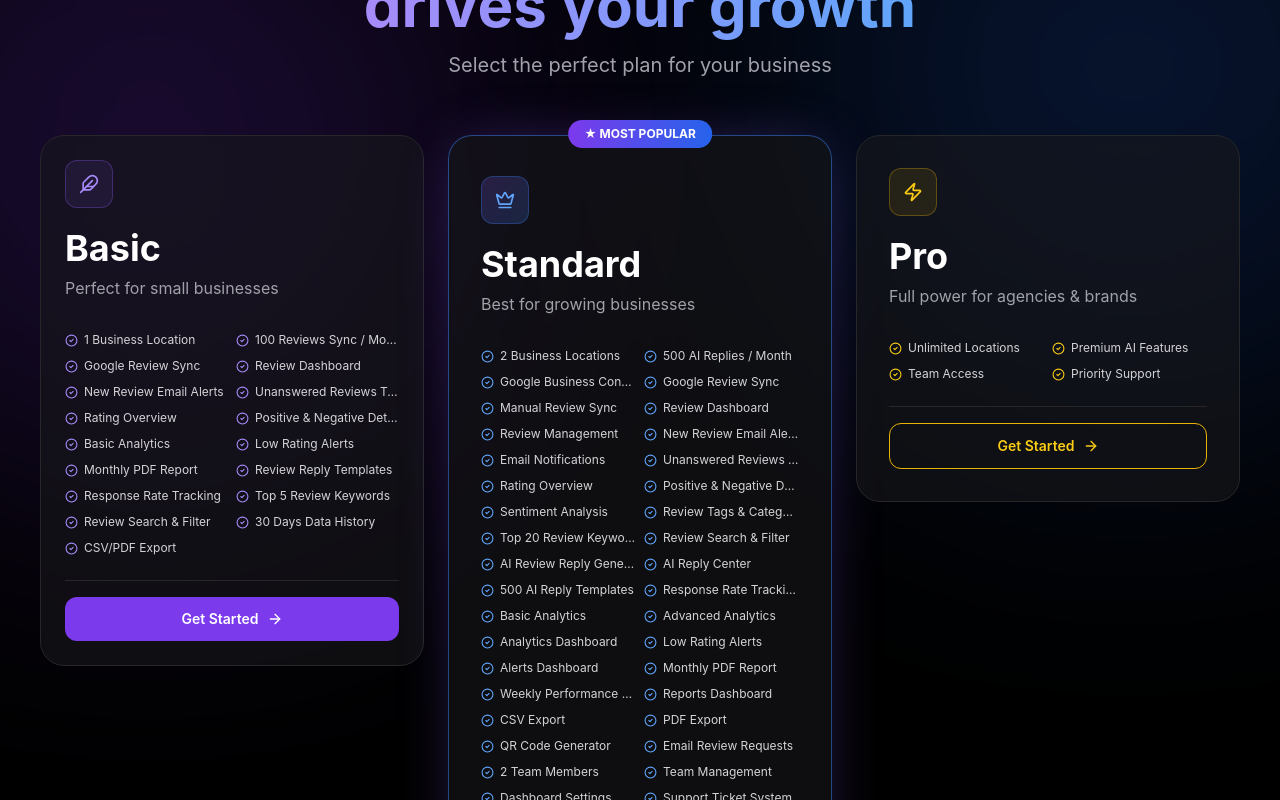
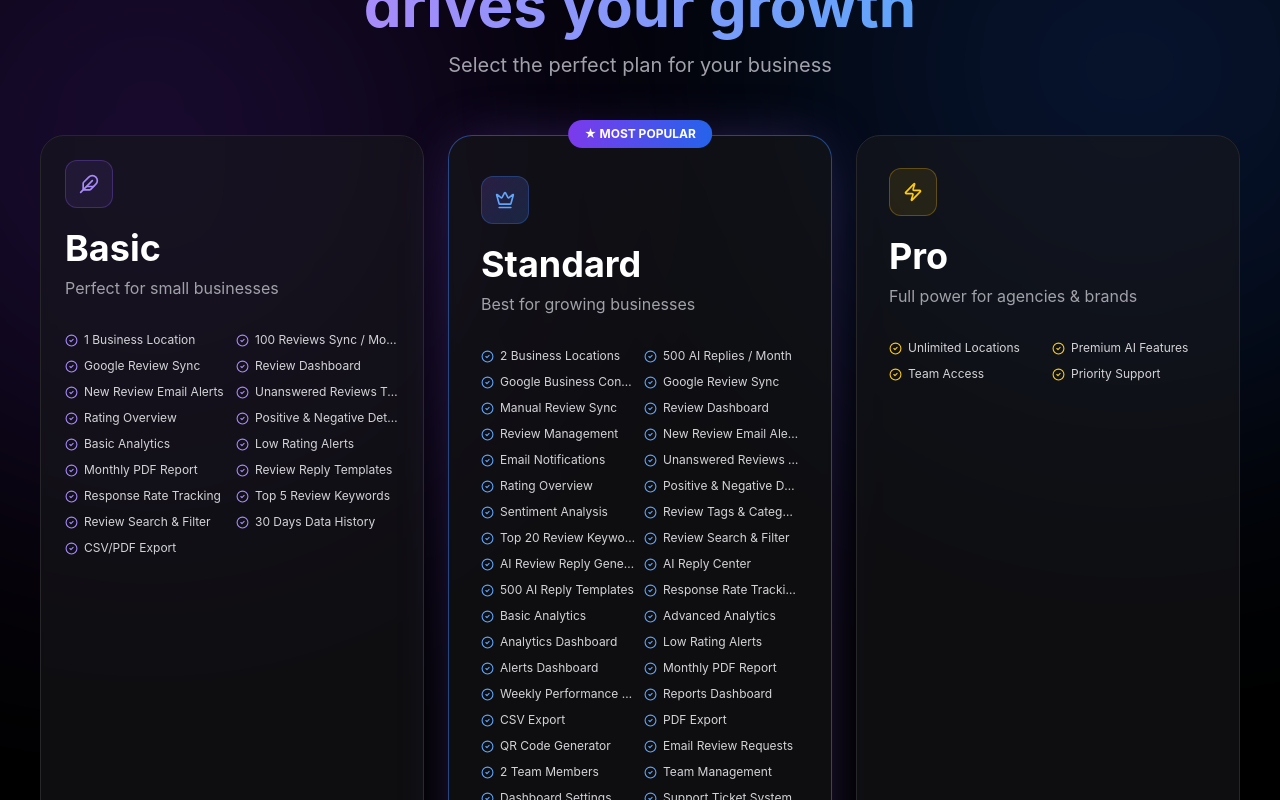
Before and after one commit to afnankhan123456/reviewreply-ai, a Next.js app: page /plans in a window 1280 px wide. Shown: the part 360-1160 px from the top of the page. Built offline with nearby package versions, Linux system fonts and the light colour scheme.

Commit message:
Update page.tsx

```diff
--- a/app/plans/page.tsx
+++ b/app/plans/page.tsx
@@ -157,12 +157,12 @@ export default function PlansPage() {
         </div>
 
         {/* PLANS */}
-        <div className="grid grid-cols-1 md:grid-cols-3 gap-6 max-w-[1600px] mx-auto items-start">
+        <div className="grid grid-cols-1 md:grid-cols-3 gap-6 max-w-[1600px] mx-auto items-stretch">
 
           {/* BASIC */}
-          <Link href="/plans/basic/pricing">
+          <Link href="/plans/basic/pricing" className="h-full">
 
-            <div className="bg-zinc-900/60 backdrop-blur-sm border border-zinc-800 rounded-3xl p-6 hover:border-violet-500 transition-all cursor-pointer flex flex-col">
+            <div className="bg-zinc-900/60 backdrop-blur-sm border border-zinc-800 rounded-3xl p-6 hover:border-violet-500 transition-all cursor-pointer h-full flex flex-col">
 
               <div className="w-12 h-12 rounded-xl bg-violet-500/10 border border-violet-500/30 flex items-center justify-center mb-5">
                 <Feather size={20} className="text-violet-400" />
@@ -176,7 +176,7 @@ export default function PlansPage() {
                 Perfect for small businesses
               </p>
 
-              <div className="grid grid-cols-2 gap-x-2 gap-y-2.5 text-zinc-300 text-xs">
+              <div className="grid grid-cols-2 gap-x-2 gap-y-2.5 text-zinc-300 text-xs flex-1 content-start">
                 {basicFeatures.map((feature) => (
                   <div key={feature} className="flex items-center gap-1.5 whitespace-nowrap overflow-hidden">
                     <CheckCircle2 size={13} className="text-violet-400 shrink-0" />
@@ -197,9 +197,9 @@ export default function PlansPage() {
           </Link>
 
           {/* STANDARD */}
-          <Link href="/plans/standard/pricing">
+          <Link href="/plans/standard/pricing" className="h-full">
 
-            <div className="relative bg-zinc-900/60 backdrop-blur-sm border border-blue-500/50 rounded-3xl p-8 hover:border-blue-400 transition-all cursor-pointer flex flex-col shadow-[0_0_60px_-15px_rgba(139,92,246,0.4)]">
+            <div className="relative bg-zinc-900/60 backdrop-blur-sm border border-blue-500/50 rounded-3xl p-8 hover:border-blue-400 transition-all cursor-pointer h-full flex flex-col shadow-[0_0_60px_-15px_rgba(139,92,246,0.4)]">
 
               <div className="absolute -top-4 left-1/2 -translate-x-1/2 bg-gradient-to-r from-violet-600 to-blue-600 text-white text-xs font-bold px-4 py-1.5 rounded-full flex items-center gap-1.5 whitespace-nowrap">
                 ★ MOST POPULAR
@@ -217,7 +217,7 @@ export default function PlansPage() {
                 Best for growing businesses
               </p>
 
-              <div className="grid grid-cols-2 gap-x-2 gap-y-2.5 text-zinc-300 text-xs">
+              <div className="grid grid-cols-2 gap-x-2 gap-y-2.5 text-zinc-300 text-xs flex-1 content-start">
                 {standardFeatures.map((feature) => (
                   <div key={feature} className="flex items-center gap-1.5 whitespace-nowrap overflow-hidden">
                     <CheckCircle2 size={13} className="text-blue-400 shrink-0" />
@@ -238,9 +238,9 @@ export default function PlansPage() {
           </Link>
 
           {/* PRO */}
-          <Link href="/plans/pro/pricing">
+          <Link href="/plans/pro/pricing" className="h-full">
 
-            <div className="bg-zinc-900/60 backdrop-blur-sm border border-zinc-800 rounded-3xl p-8 hover:border-yellow-500 transition-all cursor-pointer flex flex-col">
+            <div className="bg-zinc-900/60 backdrop-blur-sm border border-zinc-800 rounded-3xl p-8 hover:border-yellow-500 transition-all cursor-pointer h-full flex flex-col">
 
               <div className="w-12 h-12 rounded-xl bg-yellow-500/10 border border-yellow-500/30 flex items-center justify-center mb-5">
                 <Zap size={20} className="text-yellow-400" />
@@ -254,7 +254,7 @@ export default function PlansPage() {
                 Full power for agencies & brands
               </p>
 
-              <div className="grid grid-cols-2 gap-x-2 gap-y-2.5 text-zinc-300 text-xs">
+              <div className="grid grid-cols-2 gap-x-2 gap-y-2.5 text-zinc-300 text-xs flex-1 content-start">
                 {proFeatures.map((feature) => (
                   <div key={feature} className="flex items-center gap-1.5 whitespace-nowrap overflow-hidden">
                     <CheckCircle2 size={13} className="text-yellow-400 shrink-0" />
```
